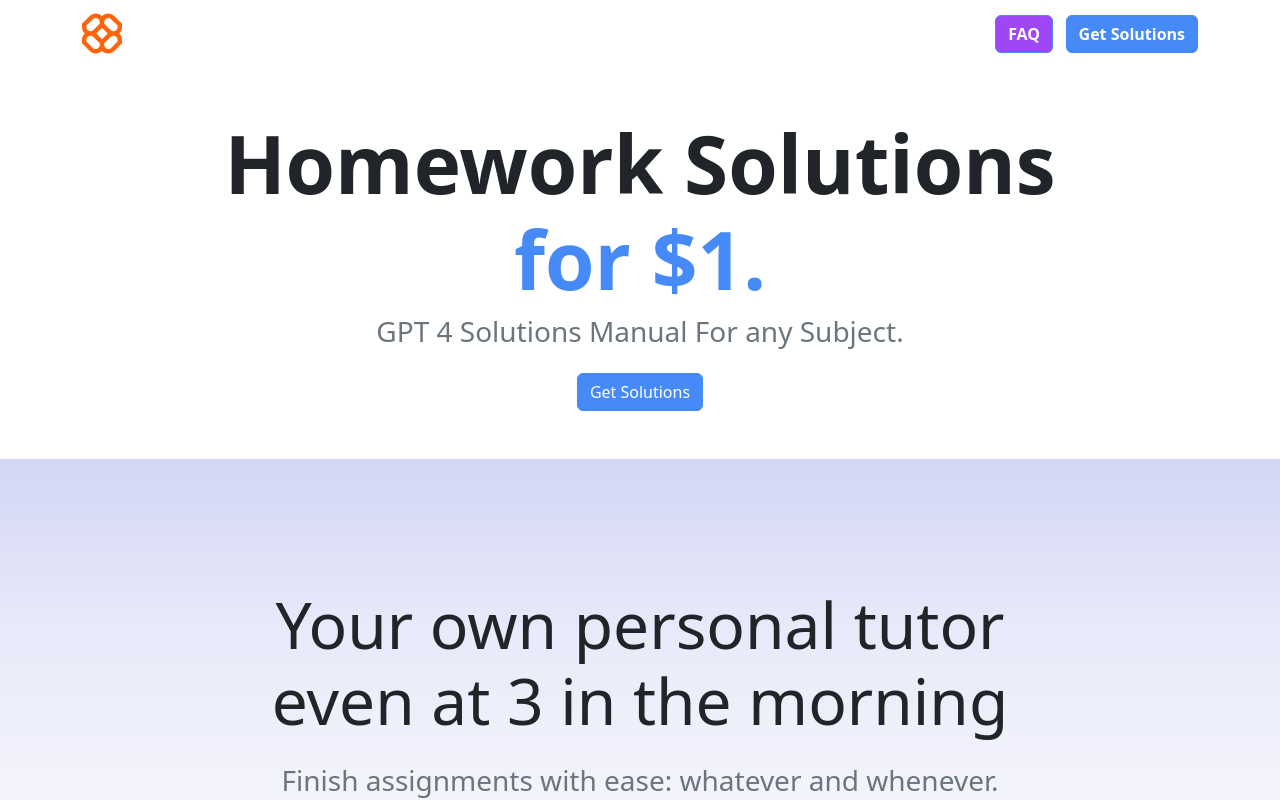
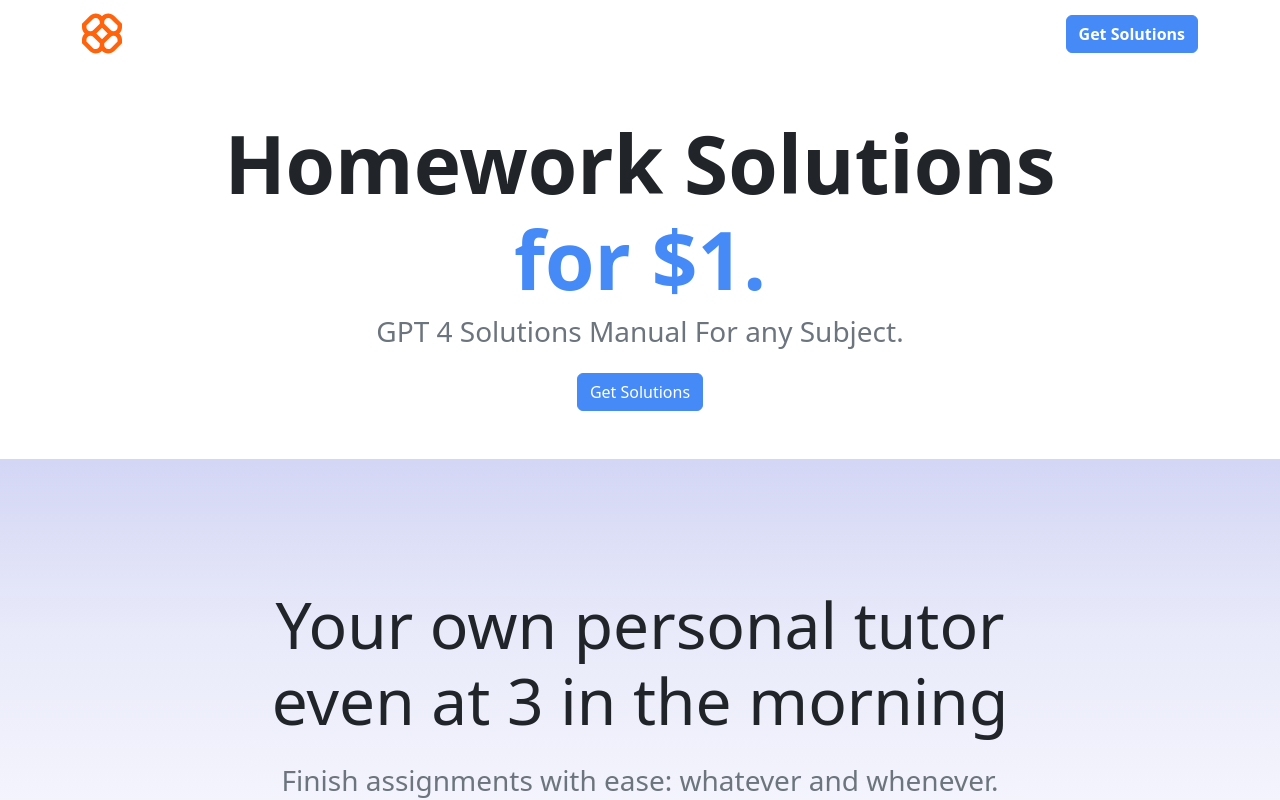
Before and after one commit to nelsontodd/Lazy-AI, a React (Create React App) app in the folder client/: page / in a window 1280 px wide. Shown: the top 800 px of the page. Built offline with nearby package versions, Linux system fonts and the light colour scheme.

Commit message:
Remove faq stuff for now

```diff
--- a/client/src/components/Landing/Navigation.js
+++ b/client/src/components/Landing/Navigation.js
@@ -13,11 +13,6 @@ const Navigation = () => {
       <Container>
         <Navbar.Brand><img src={logo} alt="Logo"/></Navbar.Brand>
         <Navbar.Collapse className="justify-content-end">
-          <Button href="/faq" className="bg-secondary text-white">
-            <b>FAQ</b>
-          </Button>
-          &nbsp;
-          &nbsp;
           <Button href="/homework" className="text-white">
             <b>Get Solutions</b>
           </Button>
```
